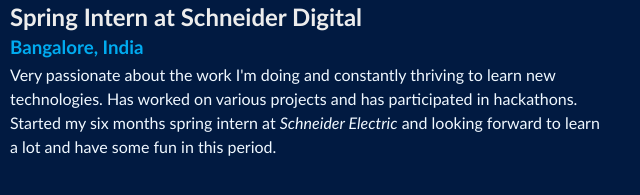
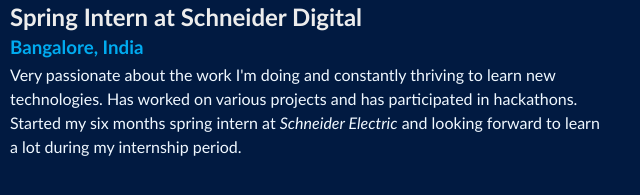
Before and after one commit to DeepakSG-0210/Task1, a plain HTML site: page portfolio/about.html in a window 1280 px wide. Shown: the part 353-548 px from the top of the page, 0-640 px from the left. Drawn offline with Linux system fonts and the light colour scheme.

Commit message:
updated about

```diff
--- a/portfolio/about.html
+++ b/portfolio/about.html
@@ -23,7 +23,7 @@
             <h3>in PSG College of Technology.</h3>
             <h2>Spring Intern at Schneider Digital</h2>
             <h3>Bangalore, India</h3>
-            <p style="color: aliceblue; padding-top: 5px;line-height: 24px;">Very passionate about the work I'm doing and constantly thriving to learn new technologies. Has worked on various projects and has participated in hackathons. Started my six months spring intern at <em >Schneider Electric</em> and looking forward to learn a lot and have some fun in this period.</p>
+            <p style="color: aliceblue; padding-top: 5px;line-height: 24px;">Very passionate about the work I'm doing and constantly thriving to learn new technologies. Has worked on various projects and has participated in hackathons. Started my six months spring intern at <em >Schneider Electric</em> and looking forward to learn a lot during my internship period.</p>
         </div>
     </div>
 </body>
```
